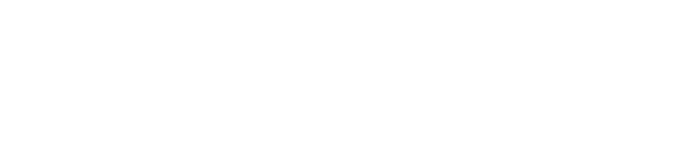
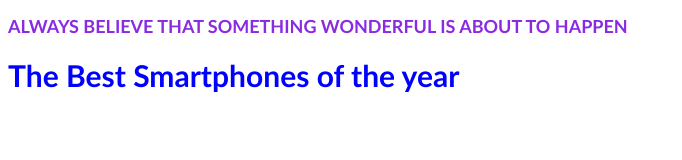
Before and after one commit to HugoRoo/team_js, a plain HTML site: page index.html in a window 1280 px wide. Shown: the whole page, without its empty margins (0-682 px from the left). Drawn offline with Linux system fonts and the light colour scheme.

Commit message:
add new changes

```diff
--- a/index.html
+++ b/index.html
@@ -4,11 +4,13 @@
     <meta charset="UTF-8">
     <meta http-equiv="X-UA-Compatible" content="IE=edge">
     <meta name="viewport" content="width=device-width, initial-scale=1.0">
-    <title>team_js</title>
+    <title>XIAOMI SMARTPHONES</title>
     <link rel="stylesheet" href="page.js">
     <link rel="stylesheet" href="styles.css">
 </head>
 <body>
 
+    <script src="./page.js" type="text/javascript"> </script>
+
 </body>
 </html>
--- a/page.js
+++ b/page.js
@@ -6,12 +6,12 @@ document.body.appendChild(divGeneral);
 
 
 //start element tittle in of divGeneral
-let titlePage= document.createElement(h1);
+let titlePage= document.createElement("h1");
 titlePage.innerText= "The Best Smartphones of the year";
 divGeneral.appendChild(titlePage);
 
 //Second element subtittle in of divGeneral
-let subtitlePage= document.createElement(h2);
+let subtitlePage= document.createElement("h2");
 subtitlePage.innerText= "ALWAYS BELIEVE THAT SOMETHING WONDERFUL IS ABOUT TO HAPPEN";
 divGeneral.appendChild(subtitlePage);
 
@@ -29,3 +29,9 @@ let description1 = "Con la cámara del nuevo Redmi Note 10 Pro Explora tu mundo
 let description2 = "Con la cámara del nuevo Redmi Note 10 Pro Explora tu mundo con 108MP \n Sistema de imágenes a nivel de nivel insignia, súper claro, súper emocionante.\n Cámara cuádruple de 108MP gran angular + 8MP Cámara gran angular + 5MP Cámara telemacro + 2MP Sensor de profundidad. Y Cámara Frontal de 16MP\n La pantalla AMOLED de 6,67 inch. del Redmi Note 10 Pro le brinda una fluidez impecable y una respuesta instantánea.La pantalla se actualiza 120 veces por segundo, tanto si juegas como si te desplazas por el contenido, el aspecto y la sensación son extraordinariamente suaves y fluidos.";
 
 let description3 = "Con la cámara del nuevo Redmi Note 10 Pro Explora tu mundo con 108MP \n Sistema de imágenes a nivel de nivel insignia, súper claro, súper emocionante.\n Cámara cuádruple de 108MP gran angular + 8MP Cámara gran angular + 5MP Cámara telemacro + 2MP Sensor de profundidad. Y Cámara Frontal de 16MP\n La pantalla AMOLED de 6,67 inch. del Redmi Note 10 Pro le brinda una fluidez impecable y una respuesta instantánea.La pantalla se actualiza 120 veces por segundo, tanto si juegas como si te desplazas por el contenido, el aspecto y la sensación son extraordinariamente suaves y fluidos.";
+
+//Cards
+
+let card_1= document.createElement("card_1");
+card_1.box= "description_1";
+divGeneral.appendChild(titlePage);
--- a/styles.css
+++ b/styles.css
@@ -0,0 +1,18 @@
+divGeneral{
+    font-size: 15px;
+    color:black
+
+}
+
+h1{
+    font-size: 30px;
+    font-family: 'Gill Sans', 'Gill Sans MT', Calibri, 'Trebuchet MS', sans-serif;
+    color: blue;
+}
+
+h2{
+    font-size: 18px;
+    font-family: 'Gill Sans', 'Gill Sans MT', Calibri, 'Trebuchet MS', sans-serif;
+    color: blueviolet;
+
+}
```
